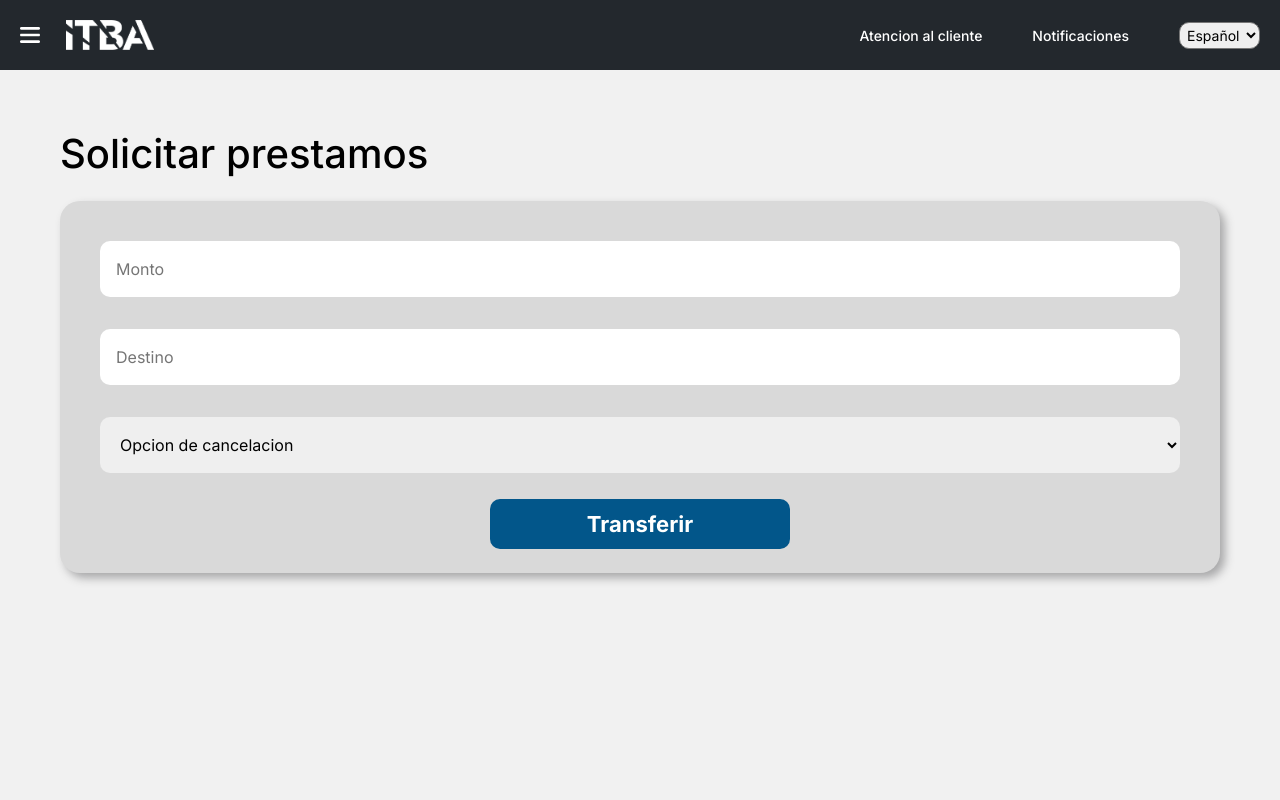
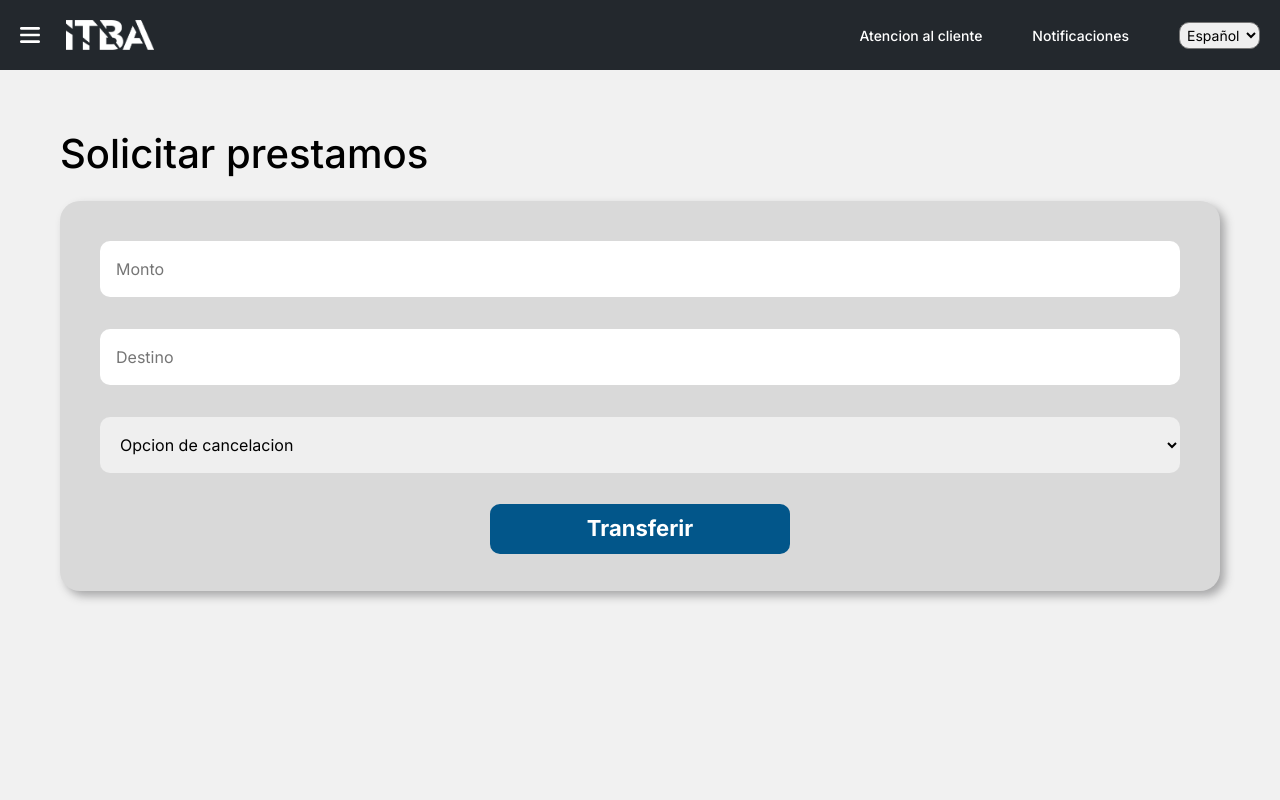
Before and after one commit to jerearrieta/ITBANK-2023, a React (Create React App) app: page /prestamos in a window 1280 px wide. Shown: the top 800 px of the page. Built offline with nearby package versions, Linux system fonts and the light colour scheme.

Commit message:
arreglar btn transferencias

```diff
--- a/src/views/Prestamos/style.css
+++ b/src/views/Prestamos/style.css
@@ -57,7 +57,7 @@ main button {
     background-color: #02568a;
     color: white;
     font-weight: bold;
-    margin: 0.5rem 0 0 0;
+    margin: 0.8rem auto;
     transition: 1s;
 }
 
```
